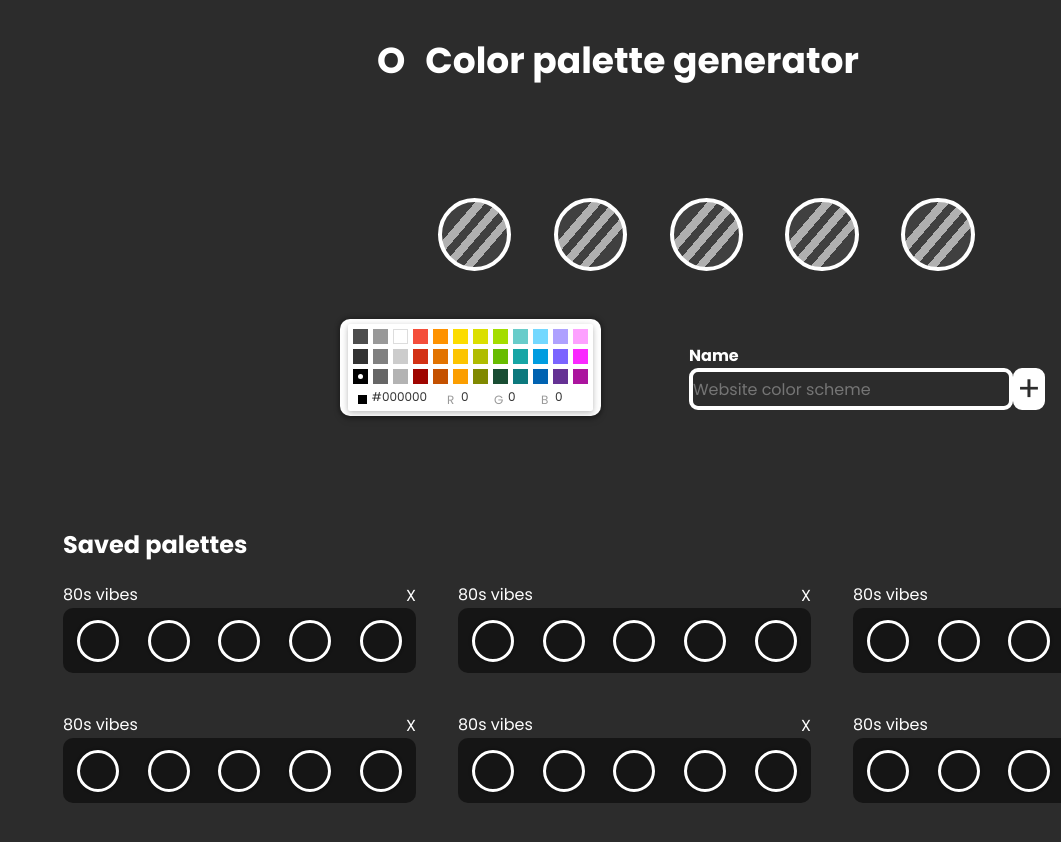
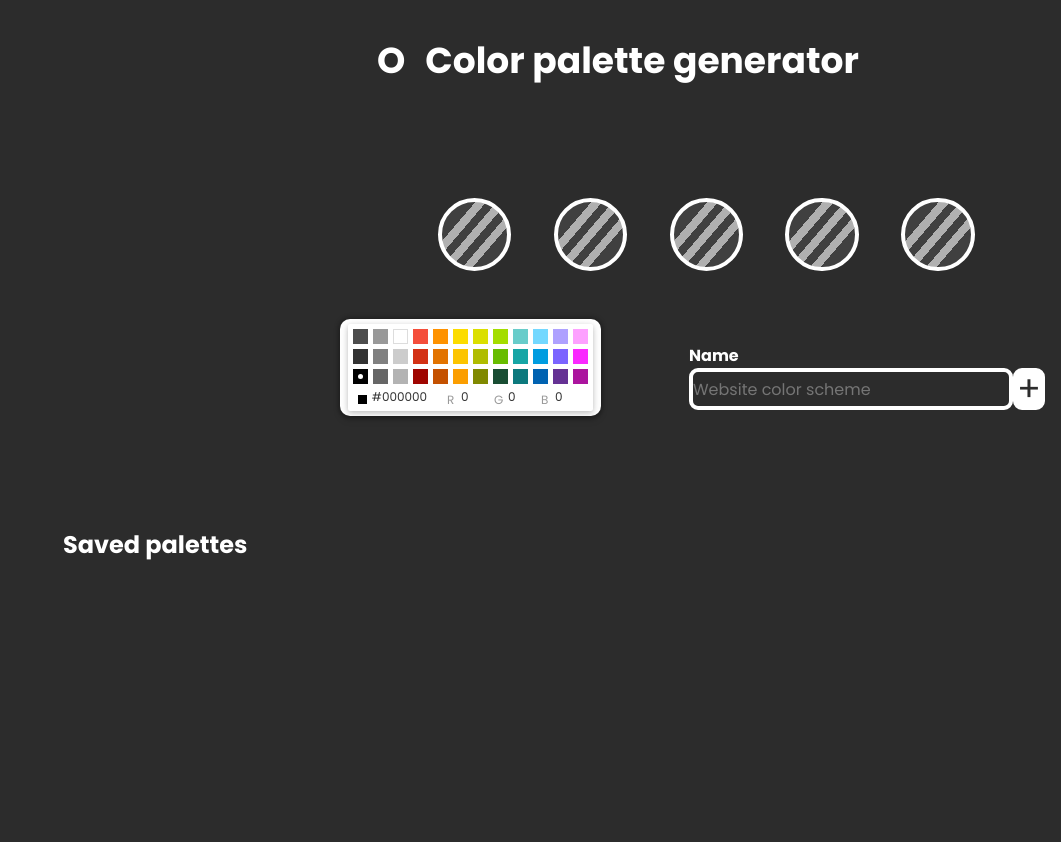
Before and after one commit to AlbertoLanchas/color-selector, a React (Create React App) app: page / in a window 1280 px wide. Shown: the top 842 px of the page, without its empty margins (219-1280 px from the left). Built offline with nearby package versions, Linux system fonts and the light colour scheme.

Commit message:
Add function addFavorites with appContext
Signed-off-by: AlbertoLanchas <albertolsn7@gmail.com>

```diff
--- /dev/null
+++ b/src/appContext.js
@@ -0,0 +1,44 @@
+import { createContext, useContext } from "react";
+import { useState } from "react";
+import { circles } from "./components/data";
+
+const AppContext = createContext(null);
+export const useAppContext = () => {
+  const context = useContext(AppContext);
+
+  if (context === undefined) {
+    throw new Error("App context must be within appContextProvider");
+  }
+  return context;
+};
+
+const AppContextProvider = ({ children }) => {
+  const [favorites, setFavorites] = useState([]);
+  const [favs, setFavs] = useState([]);
+
+  const addToFavorites = () => {
+    setFavs(circles);
+    setFavorites([...favorites, { id: new Date(), circles }]);
+  };
+
+  const removeFromFavorites = (id) => {
+    const oldFavorites = [...favorites];
+    const newFavorites = oldFavorites.filter((circle) => circle.id !== id);
+    setFavorites(newFavorites);
+  };
+
+  return (
+    <AppContext.Provider
+      value={{
+        favs,
+        favorites,
+        addToFavorites,
+        removeFromFavorites,
+      }}
+    >
+      {children}
+    </AppContext.Provider>
+  );
+};
+
+export default AppContextProvider;
--- a/src/components/Palette.jsx
+++ b/src/components/Palette.jsx
@@ -1,6 +1,7 @@
 import React, { useEffect, useState } from "react";
 import { CompactPicker } from "react-color";
 import { circles } from "./data";
+import { useAppContext } from "../appContext";
 
 import "../scss/Palette.scss";
 
@@ -11,6 +12,9 @@ const Palette = () => {
 
   const { hex } = color;
   const handleChange = (color) => setColor(color);
+
+  const { favs, favorites, addToFavorites, removeFromFavorites } =
+    useAppContext();
 
   const addColor = (id) => {
     if (hex) {
@@ -29,12 +33,13 @@ const Palette = () => {
 
   useEffect(() => {
     addColor(clicked);
-  }, [hex]);
+    console.log(circles);
+  }, [hex, circles]);
 
   return (
     <>
       <div className="Palette">
-        <form id="palette">
+        {/* <form id="palette"> */}
         <div className="Palette-circles">
           {circles.map(({ id, colour }) => {
             return (
@@ -58,22 +63,21 @@ const Palette = () => {
             <input
               className="Palette-form--input"
               placeholder="Website color scheme"
-                required
             />
-              <input
+            {/* <input
                 type="submit"
                 className="Palette-form--submit"
                 onSubmit={(e) => addSaved(e)}
-              />
+              /> */}
             <button
               className="Palette-form--button"
-                onSubmit={(e) => addSaved(e)}
+              onClick={() => addToFavorites(circles)}
             >
               +
             </button>
           </div>
         </div>
-        </form>
+        {/* </form> */}
       </div>
     </>
   );
--- a/src/components/Saved.jsx
+++ b/src/components/Saved.jsx
@@ -1,89 +1,51 @@
 import React from "react";
 import "../scss/Saved.scss";
+import { useAppContext } from "../appContext";
 
 const Saved = () => {
+  const { favs, favorites, removeFromFavorites } = useAppContext();
   return (
     <div className="Saved">
       <h2 className="Saved-title">Saved palettes</h2>
       <div className="Saved-grid">
+        {favorites.map(({ id, circles }) => {
+          {
+            /* console.log("dentro del map", circles[0].colour); */
+          }
+          return (
+            <>
               <div className="Item">
                 <div className="Item-header">
-            <h3 className="Item-header--title">80s vibes</h3>
+                  <h3 className="Item-header--title">{circles.colour}</h3>
+
                   <button className="Item-header--button">X</button>
                 </div>
                 <div className="Item-background">
-            <div className="Item-circle"></div>
-            <div className="Item-circle"></div>
-            <div className="Item-circle"></div>
-            <div className="Item-circle"></div>
-            <div className="Item-circle"></div>
+                  <div
+                    className="Item-circle"
+                    style={{ background: "red" }}
+                  ></div>
+                  <div
+                    className="Item-circle"
+                    style={{ background: circles[1].colour }}
+                  ></div>
+                  <div
+                    className="Item-circle"
+                    style={{ background: circles[2].colour }}
+                  ></div>
+                  <div
+                    className="Item-circle"
+                    style={{ background: circles[3].colour }}
+                  ></div>
+                  <div
+                    className="Item-circle"
+                    style={{ background: circles[4].colour }}
+                  ></div>
                 </div>
               </div>
-        <div className="Item">
-          <div className="Item-header">
-            <h3 className="Item-header--title">80s vibes</h3>
-            <button className="Item-header--button">X</button>
-          </div>
-          <div className="Item-background">
-            <div className="Item-circle"></div>
-            <div className="Item-circle"></div>
-            <div className="Item-circle"></div>
-            <div className="Item-circle"></div>
-            <div className="Item-circle"></div>
-          </div>
-        </div>{" "}
-        <div className="Item">
-          <div className="Item-header">
-            <h3 className="Item-header--title">80s vibes</h3>
-            <button className="Item-header--button">X</button>
-          </div>
-          <div className="Item-background">
-            <div className="Item-circle"></div>
-            <div className="Item-circle"></div>
-            <div className="Item-circle"></div>
-            <div className="Item-circle"></div>
-            <div className="Item-circle"></div>
-          </div>
-        </div>{" "}
-        <div className="Item">
-          <div className="Item-header">
-            <h3 className="Item-header--title">80s vibes</h3>
-            <button className="Item-header--button">X</button>
-          </div>
-          <div className="Item-background">
-            <div className="Item-circle"></div>
-            <div className="Item-circle"></div>
-            <div className="Item-circle"></div>
-            <div className="Item-circle"></div>
-            <div className="Item-circle"></div>
-          </div>
-        </div>{" "}
-        <div className="Item">
-          <div className="Item-header">
-            <h3 className="Item-header--title">80s vibes</h3>
-            <button className="Item-header--button">X</button>
-          </div>
-          <div className="Item-background">
-            <div className="Item-circle"></div>
-            <div className="Item-circle"></div>
-            <div className="Item-circle"></div>
-            <div className="Item-circle"></div>
-            <div className="Item-circle"></div>
-          </div>
-        </div>{" "}
-        <div className="Item">
-          <div className="Item-header">
-            <h3 className="Item-header--title">80s vibes</h3>
-            <button className="Item-header--button">X</button>
-          </div>
-          <div className="Item-background">
-            <div className="Item-circle"></div>
-            <div className="Item-circle"></div>
-            <div className="Item-circle"></div>
-            <div className="Item-circle"></div>
-            <div className="Item-circle"></div>
-          </div>
-        </div>
+            </>
+          );
+        })}
       </div>
     </div>
   );
--- a/src/index.js
+++ b/src/index.js
@@ -1,11 +1,13 @@
-import React from 'react';
-import ReactDOM from 'react-dom/client';
-import App from './App';
+import React from "react";
+import ReactDOM from "react-dom/client";
+import App from "./App";
+import AppContextProvider from "./appContext";
 
-
-const root = ReactDOM.createRoot(document.getElementById('root'));
+const root = ReactDOM.createRoot(document.getElementById("root"));
 root.render(
   <React.StrictMode>
-    <App />
+    <AppContextProvider>
+      <App />
+    </AppContextProvider>
   </React.StrictMode>
 );
```
Lines whose indentation alone changed are shown as unchanged.
